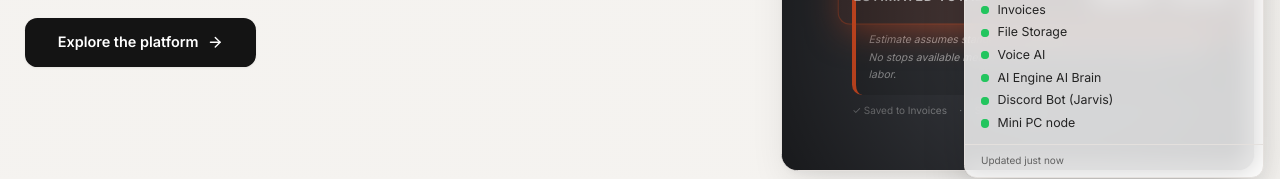
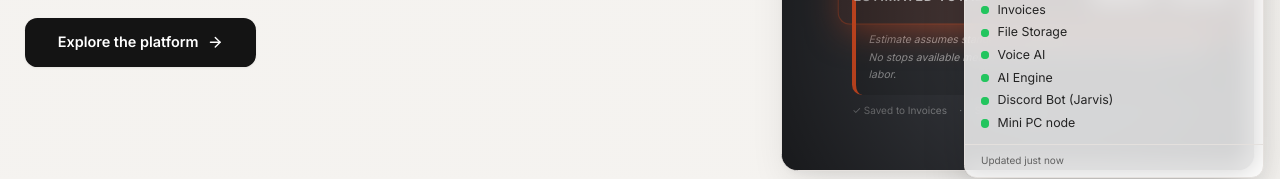
Before and after one commit to 623abl-arch/trades-boss-autopilot, a React (Vite) app: page / in a window 1280 px wide. Shown: the part 606-785 px from the top of the page. Built offline with nearby package versions, Linux system fonts and the light colour scheme; a web font is replaced by a local one.

Commit message:
Changes
Co-authored-by: 623abl-arch <234837491+623abl-arch@users.noreply.github.com>

```diff
--- a/src/components/LiveStatusWidget.tsx
+++ b/src/components/LiveStatusWidget.tsx
@@ -9,7 +9,7 @@ const SERVICES = [
   "Invoices",
   "File Storage",
   "Voice AI",
-  "AI Engine AI Brain",
+  "AI Engine",
   "Discord Bot (Jarvis)",
   "Mini PC node",
 ];
```
